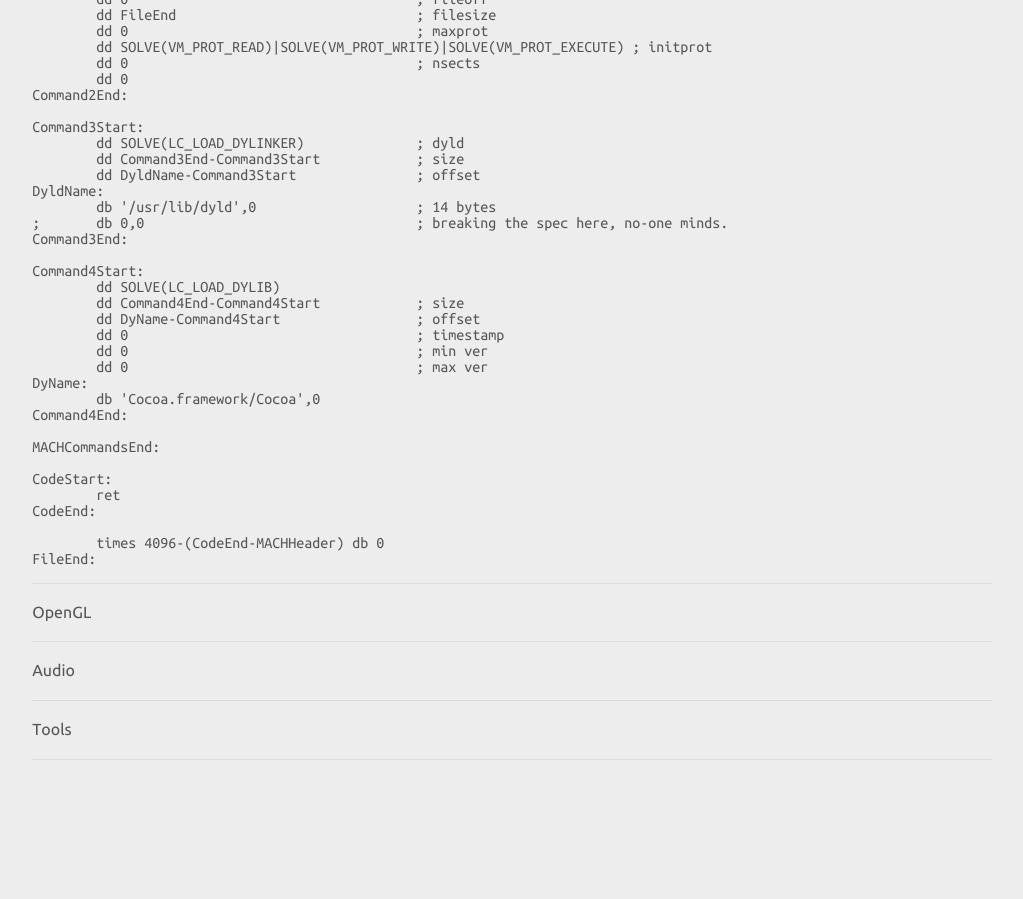
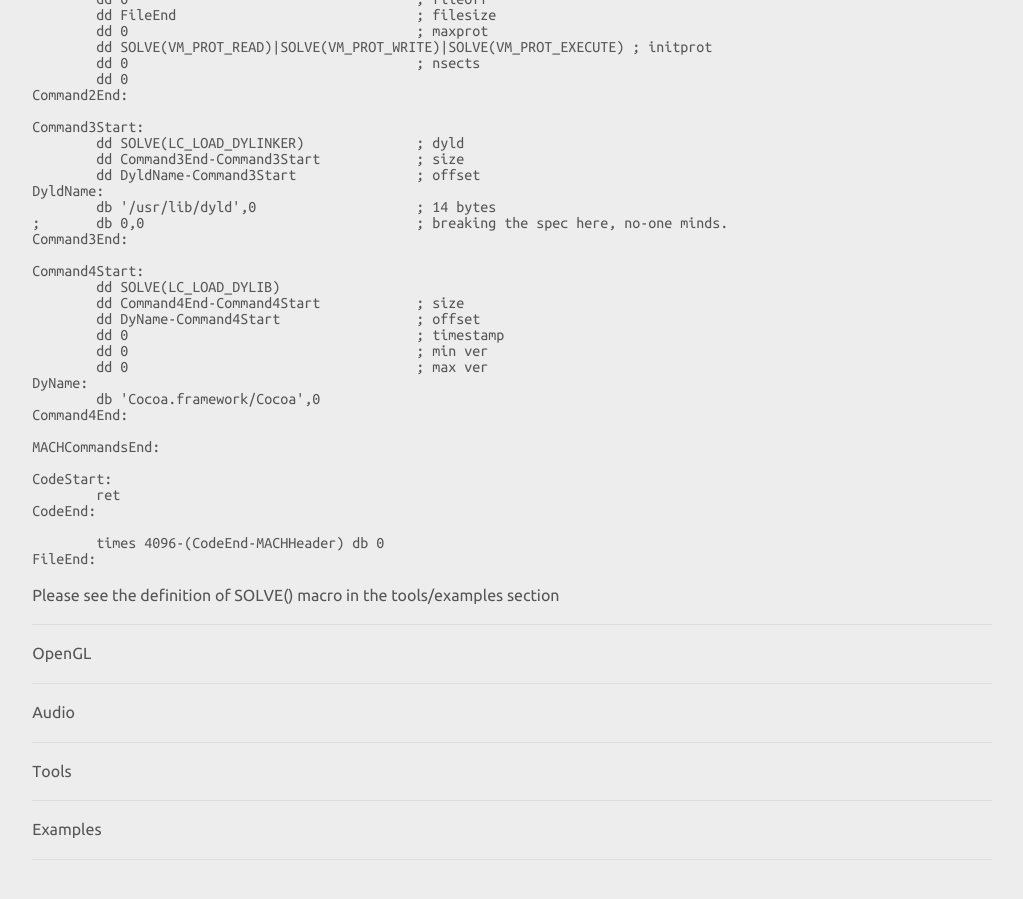
Before and after one commit to in4k/in4k.github.io, a Jekyll site: the page built from wiki/macos-x.markdown, in a window 1280 px wide and 900 px high, scrolled down 1397 px. Shown: the whole window, without its empty margins (137-1160 px from the left). Built offline with Jekyll 4.4.1, drawn with Linux system fonts in a browser that asks for light colours; before the commit the page ends 2197 px from its top, so only the background shows below that; some of the changed text lies outside the part shown.

Commit message:
formatting

````diff
--- a/wiki/macos-x.markdown
+++ b/wiki/macos-x.markdown
@@ -3,7 +3,7 @@
 layout: "wiki-page"
 ---
 
-W O R K  I N   P R O G R E S S ! ! !
+WORK IN PROGRESS!!!
 
 * * *
 
@@ -12,11 +12,13 @@
 In high-level there are certain pros and cons working with OS X in size-limited world.
 
 Pros:
+
 * OS X frameworks make it possible to load huge amounts of functionality with a single dependency (Cocoa)
 * Loading libraries and resolving symbols from libraries using hash function is really straightforward and easy
 * Static overhead is rather minimal. Decompression + Dynloading amounts to ~250 bytes.
 
 Cons:
+
 * Minimum size of OS X MACH-O binary is 4096. (Since 10.10.5) This is no issue for 4k intros, but basically mandates shell dropping on 1k
 * OpenGL is either legacy or core, you can't mix. GLSL compiler is strict about syntax
 * Apple is killing of 32-bit libraries and frameworks one by one. Moving to 64-bit loses some benefits there are in OS X
@@ -107,6 +109,9 @@
 FileEnd:
 ```
 
+Please see the definition of SOLVE() macro in the tools/examples section
+
+
 * * *
 
 OpenGL
@@ -120,3 +125,7 @@
 Tools
 
 * * *
+
+Examples
+
+* * *
````
